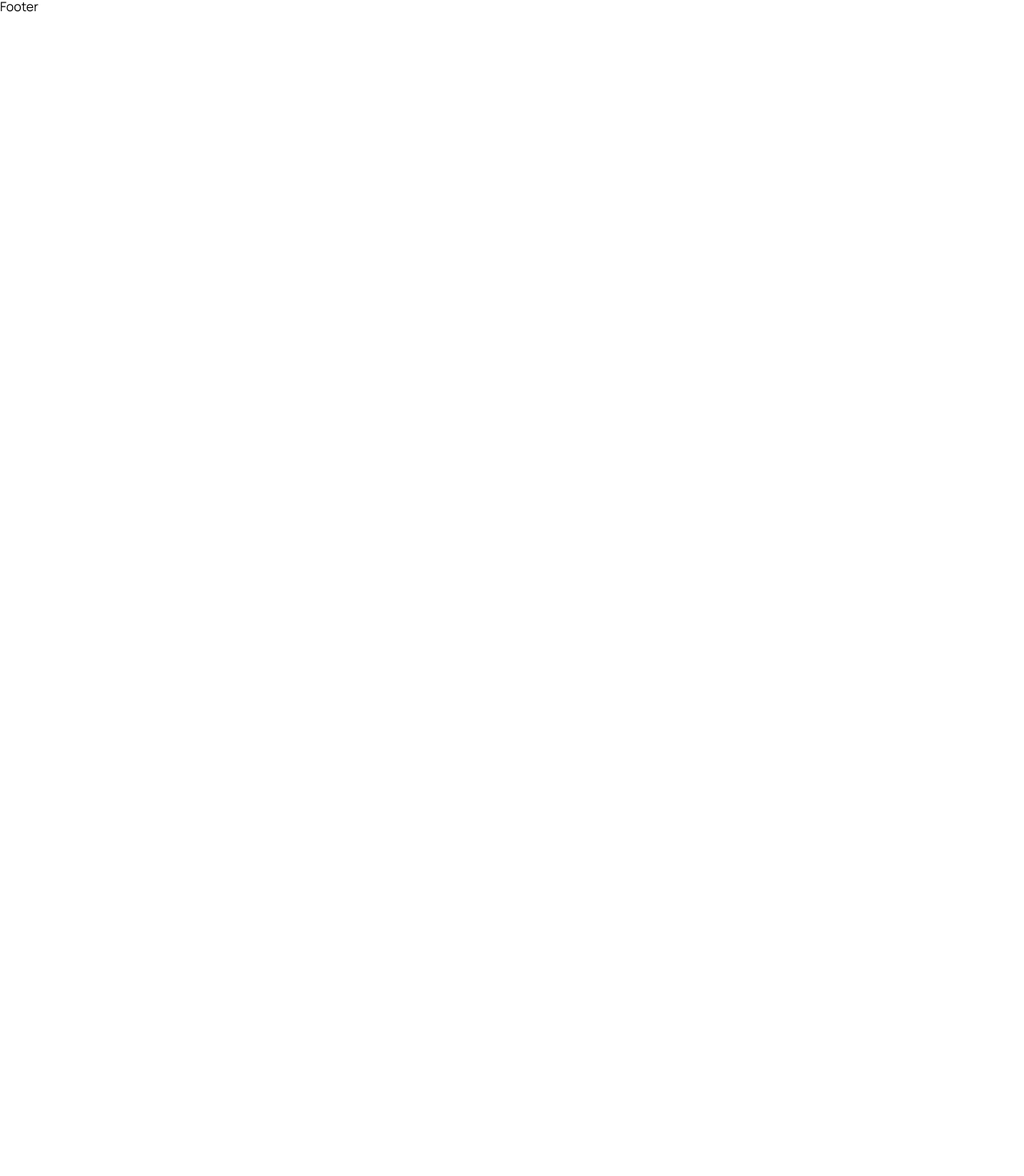
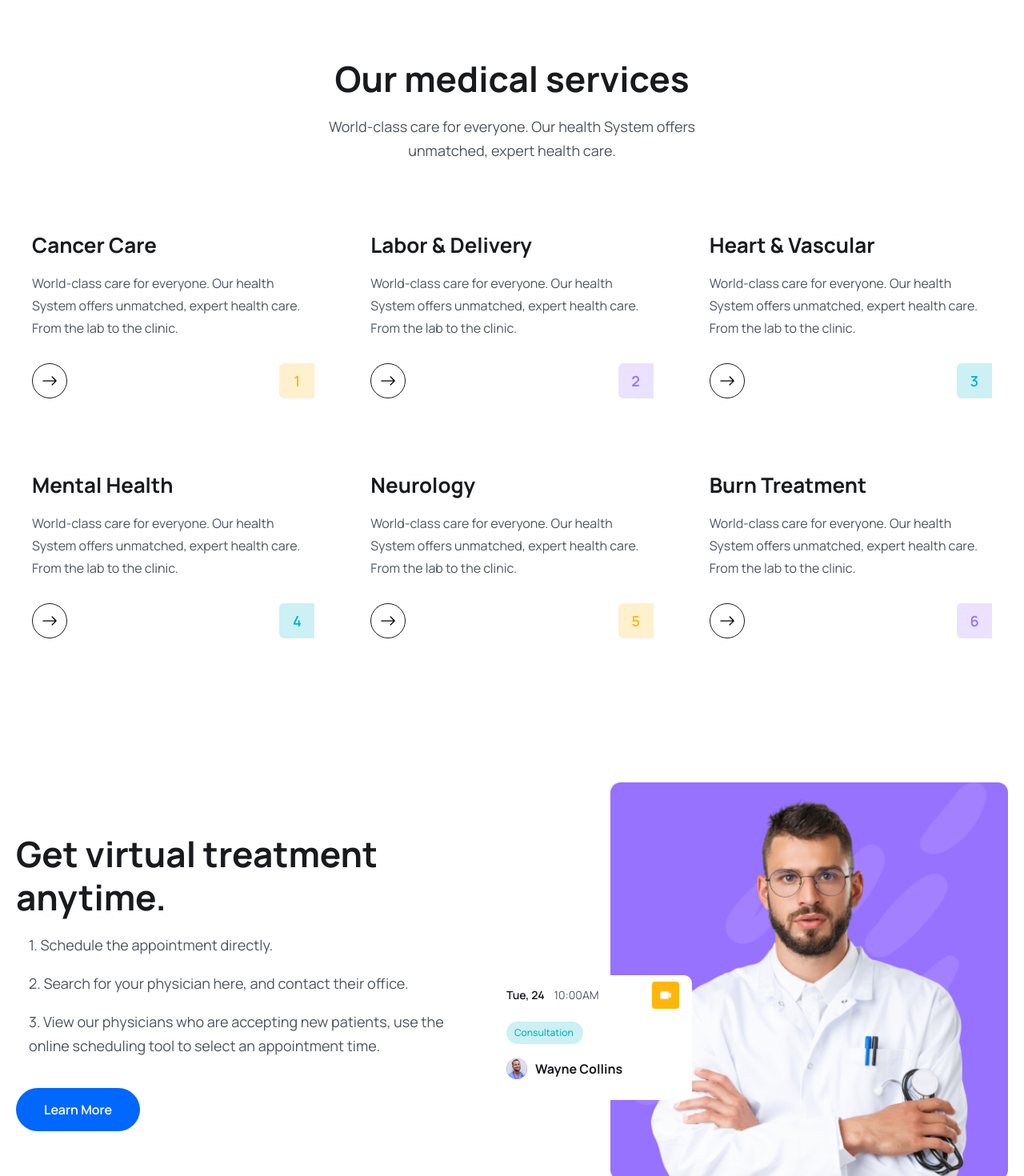
Before and after one commit to Phahladira-Moja/doctors-booking-ui, a React (Vite) app in the folder frontend/: page / in a window 1280 px wide. Shown: the part 2372-3842 px from the top of the page at 80% size. Before the commit the page ends 2392 px from the top, so only its background shows below. Built offline with nearby package versions, Linux system fonts and the light colour scheme; the HTML template or start-up script is replaced by a standard one.

Commit message:
Added the Service Card and list and the feature section

```diff
--- /dev/null
+++ b/frontend/src/components/Service/ServiceCard.jsx
@@ -0,0 +1,42 @@
+import { BsArrowRight } from "react-icons/bs";
+import { Link } from "react-router-dom";
+
+const ServiceCard = ({ item, index }) => {
+  const { name, desc, bgColor, textColor } = item;
+
+  return (
+    <div className="py-[30px] px-3 lg:px-5">
+      <h2 className="text-[26px] leading-9 text-headingColor font-[700]">
+        {name}
+      </h2>
+
+      <p className="text=[16px] leading-7 font-[400] text-textColor mt-4">
+        {desc}
+      </p>
+
+      <div className="flex items-center justify-between mt-[30px]">
+        <Link
+          to="/doctors"
+          className="w-[44px] h-[44px] rounded-full border border-solid border-[#181A1E]
+                     flex items-center justify-center group hover:bg-primaryColor hover:border-none
+                  "
+        >
+          <BsArrowRight className="group-hover:text-white w-6 h-5" />
+        </Link>
+
+        <span
+          className="w-[44px] h-[44px] flex items-center justify-center text-[18px] leading-[30px] font-[600]"
+          style={{
+            background: `${bgColor}`,
+            color: `${textColor}`,
+            borderRadius: "6px 0 0 6px",
+          }}
+        >
+          {index + 1}
+        </span>
+      </div>
+    </div>
+  );
+};
+
+export default ServiceCard;
--- /dev/null
+++ b/frontend/src/components/Service/ServiceList.jsx
@@ -0,0 +1,20 @@
+import React from "react";
+import ServiceCard from "./ServiceCard";
+import { services } from "./../../assets/data/services";
+
+const ServiceList = () => {
+  return (
+    <div
+      className="
+    grid grid-cols-1 md:grid-cols-2 lg:grid-cols-3 gap-5
+    lg:gap-[30px] mt-[30px] lg:mt-[55px]
+  "
+    >
+      {services.map((item, index) => (
+        <ServiceCard item={item} index={index} key={index} />
+      ))}
+    </div>
+  );
+};
+
+export default ServiceList;
--- a/frontend/src/pages/Home.jsx
+++ b/frontend/src/pages/Home.jsx
@@ -1,6 +1,9 @@
 import heroimg01 from "../assets/images/hero-img01.png";
 import heroimg02 from "../assets/images/hero-img02.png";
 import heroimg03 from "../assets/images/hero-img03.png";
+import featureImg from "../assets/images/feature-img.png";
+import videoIcon from "../assets/images/video-icon.png";
+import avatarIcon from "../assets/images/avatar-icon.png";
 import icon01 from "../assets/images/icon01.png";
 import icon02 from "../assets/images/icon02.png";
 import icon03 from "../assets/images/icon03.png";
@@ -8,6 +11,7 @@
 
 import { BsArrowRight } from "react-icons/bs";
 import About from "../components/About/About";
+import ServiceList from "../components/Service/ServiceList";
 
 const Home = () => {
   return (
@@ -176,6 +180,98 @@
       </section>
 
       <About />
+
+      {/* ============= services section ================= */}
+      <section>
+        <div className="container">
+          <div className="xl:w-[470px] mx-auto">
+            <h2 className="heading text-center"> Our medical services </h2>
+            <p className="text__para text-center">
+              World-class care for everyone. Our health System offers unmatched,
+              expert health care.
+            </p>
+          </div>
+
+          <ServiceList />
+        </div>
+      </section>
+      {/* ============= services section end ================= */}
+
+      {/* ============= feature section ================= */}
+      <section>
+        <div className="container">
+          <div className="flex items-center justify-between flex-col lg:flex-row">
+            {/* ============= feature content ================= */}
+            <div className="xl:w-[670px]">
+              <h2 className="heading">
+                Get virtual treatment <br /> anytime.
+              </h2>
+
+              <ul className="pl-4">
+                <li className="text__para">
+                  1. Schedule the appointment directly.
+                </li>
+                <li className="text__para">
+                  2. Search for your physician here, and contact their office.
+                </li>
+                <li className="text__para">
+                  3. View our physicians who are accepting new patients, use the
+                  online scheduling tool to select an appointment time.
+                </li>
+              </ul>
+
+              <Link to="/">
+                <button className="btn"> Learn More </button>
+              </Link>
+            </div>
+
+            {/* ============= feature img ================= */}
+            <div className="relative z-10 xl:w-[770px] flex justify-end mt-[50px] lg:mt-0">
+              <img src={featureImg} className="w-3/4" alt="" />
+
+              <div
+                className="w-[150px] lg:w-[248px] bg-white absolute bottom-[50px] left-0 md:bottom-[100px]
+                md:left-5 z-20 p-2 pb-3 lg:px-4 lg:pb-[26px] rounded-[10px]
+              "
+              >
+                <div className="flex items-center justify-between">
+                  <div className="flex items-center gap-[6px] lg:gap-3">
+                    <p className="text-[10px] leading-[10px] lg:text-[14px] lg:leading-5 text-headingColor font-[600]">
+                      Tue, 24
+                    </p>
+                    <p className="text-[10px] leading-[10px] lg:text-[14px] lg:leading-5 text-textColor font-[400]">
+                      10:00AM
+                    </p>
+                  </div>
+
+                  <span
+                    className="w-5 h-5 lg:w-[34px] lg:h-[34px] flex items-center justify-center
+                    bg-yellowColor rounded py-1 px-[6px] lg:py-3 lg:px-[9px]
+                  "
+                  >
+                    <img src={videoIcon} alt="" />
+                  </span>
+                </div>
+
+                <div
+                  className="w-[65px] lg:w-[96px] bg-[#CCF0F3] py-1 px-2 lg:py-[6px] lg:px-[10px] text-[8px]
+                leading-[8px] lg:text-[12px] lg:leading-4 text-irisBlueColor font-[500] mt-2 lg:mt-4 rounded-full"
+                >
+                  Consultation
+                </div>
+
+                <div className="flex items-center gap-[6px] lg:gap-[10px] mt-2 lg:mt-[18px]">
+                  <img src={avatarIcon} alt="" />
+                  <h4 className="text-[10px] leading-3 lg:text-[16px] lg:leading-[22px] font-[700] text-headingColor">
+                    Wayne Collins
+                  </h4>
+                </div>
+              </div>
+            </div>
+          </div>
+        </div>
+      </section>
+      {/* ============= feature section end ================= */}
     </>
   );
 };
```
